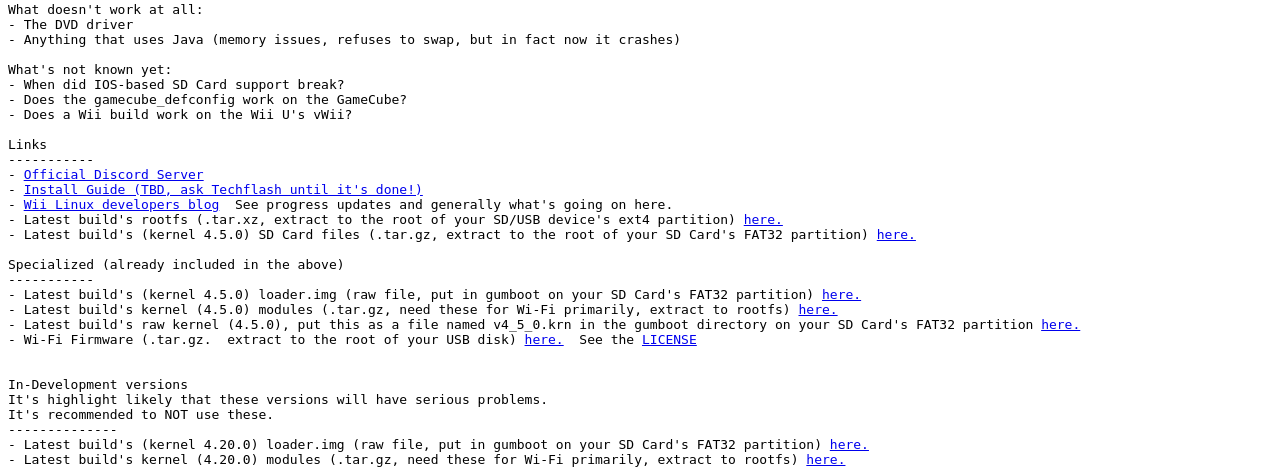
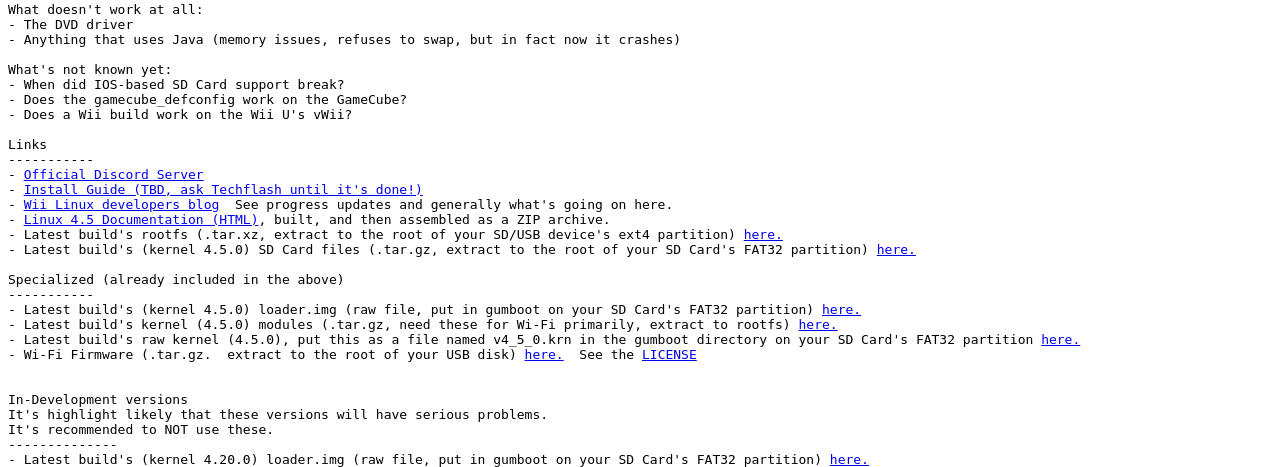
Before and after one commit to Wii-Linux/www, a PHP site: page / in a window 1280 px wide. Shown: the part 386-853 px from the top of the page. Run offline with PHP 8.4, Linux system fonts and the light colour scheme.

Commit message:
proper kernel docs

```diff
--- a/site/mainPage.php
+++ b/site/mainPage.php
@@ -73,6 +73,7 @@ Links
 - <a href="https://discord.com/invite/D9EBdRWzv2">Official Discord Server</a>
 - <a href="/installation_guide">Install Guide (TBD, ask Techflash until it's done!)</a>
 - <a href="/blog">Wii Linux developers blog</a>  See progress updates and generally what's going on here.
+- <a href="/kernel-docs.zip">Linux 4.5 Documentation (HTML)</a>, built, and then assembled as a ZIP archive.
 - Latest build's rootfs (.tar.xz, extract to the root of your SD/USB device's ext4 partition) <a href="/latest_full.tar.xz">here.</a>
 - Latest build's (kernel 4.5.0) SD Card files (.tar.gz, extract to the root of your SD Card's FAT32 partition) <a href="/latest_4.5_sd_files.tar.gz">here.</a>
 
```
Also changed, not shown: 1 other file.
